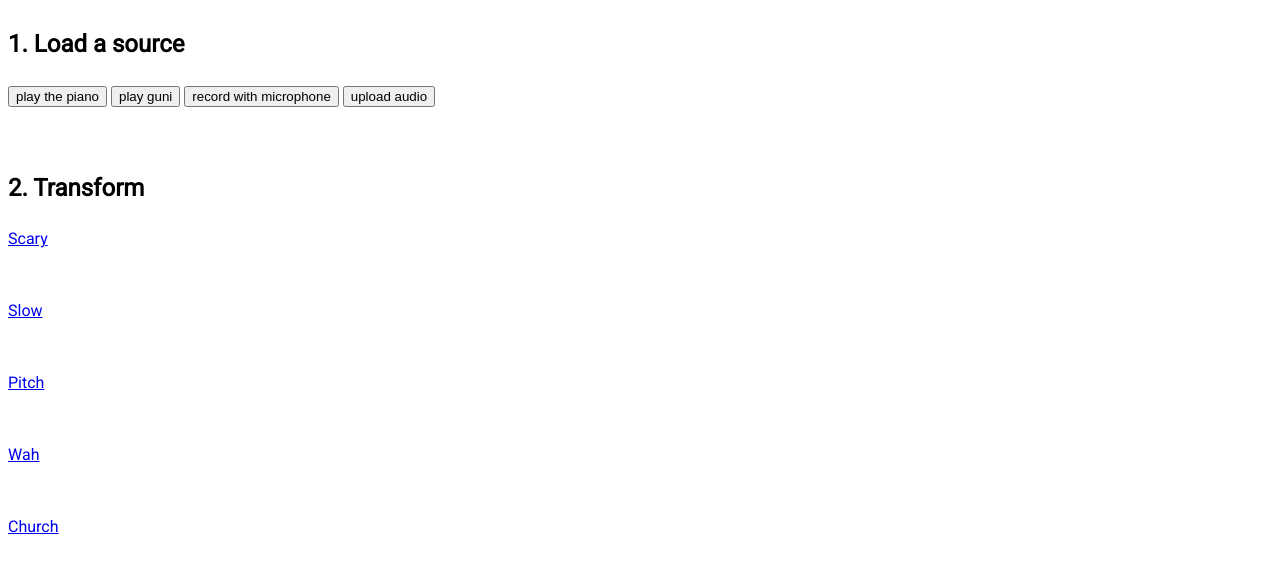
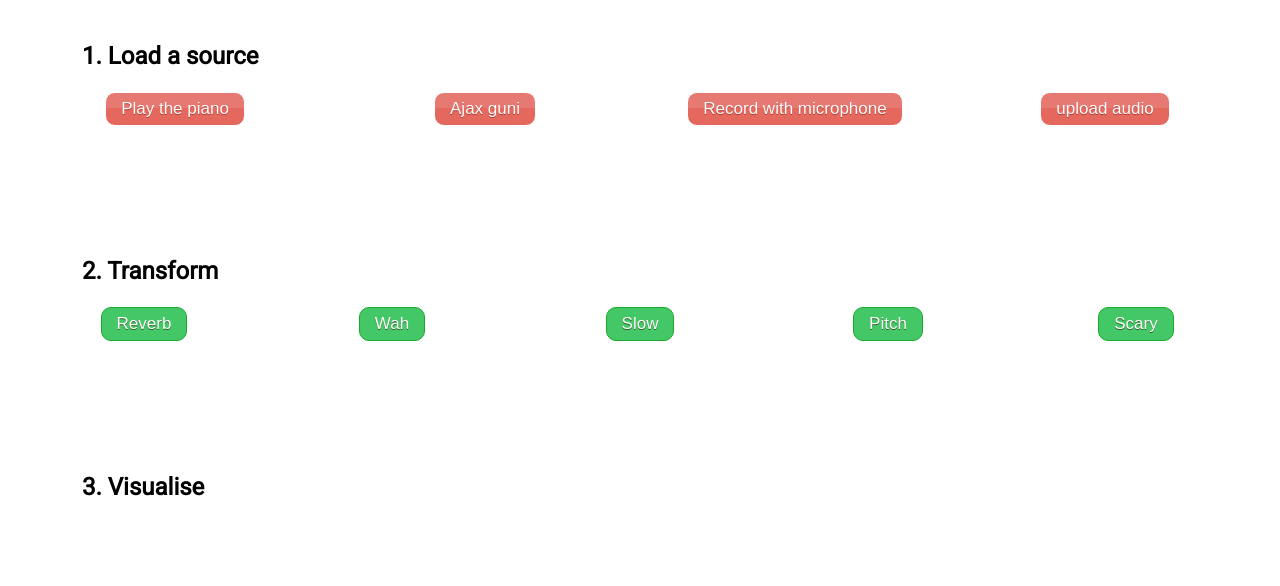
Before and after one commit to gunharth/webaudio-d3js, a website: page index.html in a window 1280 px wide. Drawn offline with nearby package versions, Linux system fonts and the light colour scheme.

Commit message:
design and layout

```diff
--- a/index.html
+++ b/index.html
@@ -11,57 +11,138 @@
         body {
             font-family: 'Roboto', sans-serif;
             line-height: 2em;
+            margin: 20px;
+        }
+        * { outline: 0; }
+        .grid-container-sources {
+            display: grid;
+            grid-template-columns: 1fr 1fr 1fr 1fr;
+            grid-template-rows: 1fr 1fr 1fr;
+            /* grid-template-areas: ". ."". ."". ."". ."". ."; */
+            text-align: center;
         }
         .grid-container {
             display: grid;
-            grid-template-columns: 1fr 1fr;
-            grid-template-rows: 1fr 1fr 1fr 1fr 1fr 1fr 1fr 1fr 1fr;
-            grid-template-areas: ". ."". ."". ."". ."". .";
+            grid-template-columns: 1fr 1fr 1fr 1fr 1fr;
+            grid-template-rows: 1fr 1fr 1fr;
+            /* grid-template-areas: ". ."". ."". ."". ."". ."; */
+            text-align: center;
         }
+        audio { width: 100%; }
+
+        .recordButton {
+            -moz-box-shadow:inset 0px 39px 0px -24px #e67a73;
+            -webkit-box-shadow:inset 0px 39px 0px -24px #e67a73;
+            box-shadow:inset 0px 39px 0px -24px #e67a73;
+            background-color:#e4685d;
+            border:1px solid #ffffff;
+            cursor:pointer;
+            color:#ffffff;
+            text-decoration:none;
+            text-shadow:0px 1px 0px #b23e35;
+        }
+        .recordButton:hover {
+            background-color:#eb675e;
+        }
+        .recordButton:active {
+            position:relative;
+            top:1px;
+        }
+
+        .transformButton {
+            background-color:#44c767;
+            border:1px solid #18ab29;
+            cursor:pointer;
+            color:#ffffff;
+            text-decoration:none;
+            text-shadow:0px 1px 0px #2f6627;
+        }
+        .transformButton:hover {
+            background-color:#5cbf2a;
+        }
+        .transformButton:active {
+            position:relative;
+            top:1px;
+        }
+
+        button {
+            -moz-border-radius:10px;
+            -webkit-border-radius:10px;
+            border-radius:10px;
+            padding:6px 15px;
+            font-size:17px;
+        }
+
+        .col-header-4 {
+            grid-column: 1 / span 4;
+            text-align: left;
+            padding-left: 5%;
+        }
+
+        .col-header-5 {
+            grid-column: 1 / span 5;
+            text-align: left;
+            padding-left: 5%;
+        }
+
     </style>
 </head>
 
 <body>
 
-    <div class="grid-container">
-        <div>
+    <div class="grid-container-sources">
+        <div class="col-header-4">
             <h2>1. Load a source</h2>
         </div>
-        <div></div>
+
         <div>
-            <button onclick="importAudio('audio/piano.wav');">
-                <span class="start">play the piano</span>
-            </button>
-            <button onclick="importAudio('audio/guni.ogg');">
-                <span class="start">play guni</span>
-            </button>
-            <button id="microphone-button" onclick="recordFromMicrophone();"><span class="start">record with
-                    microphone</span>
+            <button class="recordButton" onclick="importAudio('piano','audio/piano.wav');">Play the piano</button>
+        </div>
+        <div>
+            <button class="recordButton" onclick="importAudio('guni','audio/guni.ogg');">Ajax guni</button>
+        </div>
+        <div>
+            <button class="recordButton" id="microphone-button" onclick="recordFromMicrophone();"><span class="start">Record
+                    with microphone</span>
                 <span class="mic-enable" style="display:none;">please enable microphone</span>
                 <span class="stop" style="display:none;">(<span class="time"></span>) stop recording</span>
             </button>
+        </div>
+        <div>
             <div style="cursor:pointer; position:relative; overflow:hidden; display:inline-block; vertical-align:top;">
-                <button style="cursor:pointer; ">upload audio</button>
+                <button class="recordButton">upload audio</button>
                 <input accept="audio/*,video/*" onchange="loadAudioFile(this.files[0]);" style="cursor:pointer; z-index:5; position:absolute; top:0; left:0; bottom:0; right:0; opacity:0;"
                     type="file">
             </div>
         </div>
-        <div id="recording"></div>
-        <div>
+
+        <div id="recording-piano"></div>
+        <div id="recording-guni"></div>
+        <div id="recording-mic"></div>
+        <div id="recording-upload"></div>
+    </div>
+
+    <div class="grid-container">
+        <div class="col-header-5">
             <h2>2. Transform</h2>
         </div>
-        <div></div>
-        <div><a href="#" onclick="loadTransform(event, 'troll')">Scary</a></div>
+
+        <div><button class="transformButton" onclick="loadTransform(event, 'church')">Reverb</button></div>
+        <div><button class="transformButton" onclick="loadTransform(event, 'autowah', 1.9)">Wah</button></div>
+        <div><button class="transformButton" onclick="loadTransform(event, 'speed', 1/2)">Slow</button></div>
+        <div><button class="transformButton" onclick="loadTransform(event, 'pitch', 4)">Pitch</button></div>
+        <div><button class="transformButton" onclick="loadTransform(event, 'troll')">Scary</button></div>
+
+        <div id="church"></div>
+        <div id="autowah"></div>
+        <div id="speed"></div>
+        <div id="pitch"></div>
         <div id="troll"></div>
-        <div><a href="#" onclick="loadTransform(event, 'speed', 1/2)">Slow</a></div>
-        <div id="speed"></div>
-        <div><a href="#" onclick="loadTransform(event, 'pitch', 4)">Pitch</a></div>
-        <div id="pitch"></div>
-        <div><a href="#" onclick="loadTransform(event, 'autowah', 1.9)">Wah</a></div>
-        <div id="autowah"></div>
-        <div><a href="#" onclick="loadTransform(event, 'church')">Church</a></div>
-        <div id="church"></div>
 
+    </div>
+
+        <div class="col-header-5">
+            <h2>3. Visualise</h2>
         </div>
 
 
@@ -142,14 +223,28 @@
         }
 
 
-        async function importAudio(file) {
+        function callback(e) {
+            // alert('called')
+                var e = window.e || e;
+
+                if (e.target.tagName !== 'audio')
+                    return;
+
+                alert('playing')
+            }
+
+            document.addEventListener('click', callback, false);
+
+
+
+        async function importAudio(id, file) {
 
             removeAllAudioTags();
 
             let arrayBuffer = await (await fetch(file)).arrayBuffer();
             audioURL = URL.createObjectURL(new Blob([arrayBuffer]));
 
-            appendAudioTag('recording', audioURL);
+            appendAudioTag('recording-'+id, audioURL);
 
             let ctx = new AudioContext();
             globalAudioBuffer = await ctx.decodeAudioData(arrayBuffer);
@@ -184,7 +279,7 @@
 
                     audioURL = URL.createObjectURL(await new Blob([arrayBuffer]));
 
-                    appendAudioTag('recording', audioURL);
+                    appendAudioTag('recording-upload', audioURL);
 
                     globalAudioBuffer = await (new AudioContext()).decodeAudioData(arrayBuffer);
 
@@ -254,7 +349,7 @@
                 let blob = new Blob(chunks, { type: mediaRecorder.mimeType });//+'; codecs=opus' });//
                 audioURL = URL.createObjectURL(blob);
 
-                appendAudioTag('recording', audioURL);
+                appendAudioTag('recording-mic', audioURL);
 
                 let arrayBuffer = await (await fetch(audioURL)).arrayBuffer();
 
@@ -280,6 +375,8 @@
 
 
         async function loadTransform(e, transformName, ...transformArgs) {
+
+            // removeAllAudioTags();
 
             if (currentlyRecording) {
                 alert("You're currently recording a clip using your microphone. Please click the red \"stop recording\" button at the top of the page to finalize the recording, then you can click one of the voice transformers to get your transformed audio file.");
@@ -348,7 +445,7 @@
 
             // Copy frequency data to frequencyData array.
             analyser.getByteFrequencyData(frequencyData);
-                console.log(frequencyData)
+            // console.log(frequencyData)
 
             // Update d3 chart with new data.
             svg.selectAll('rect')
```
Lines whose indentation alone changed are shown as unchanged.
